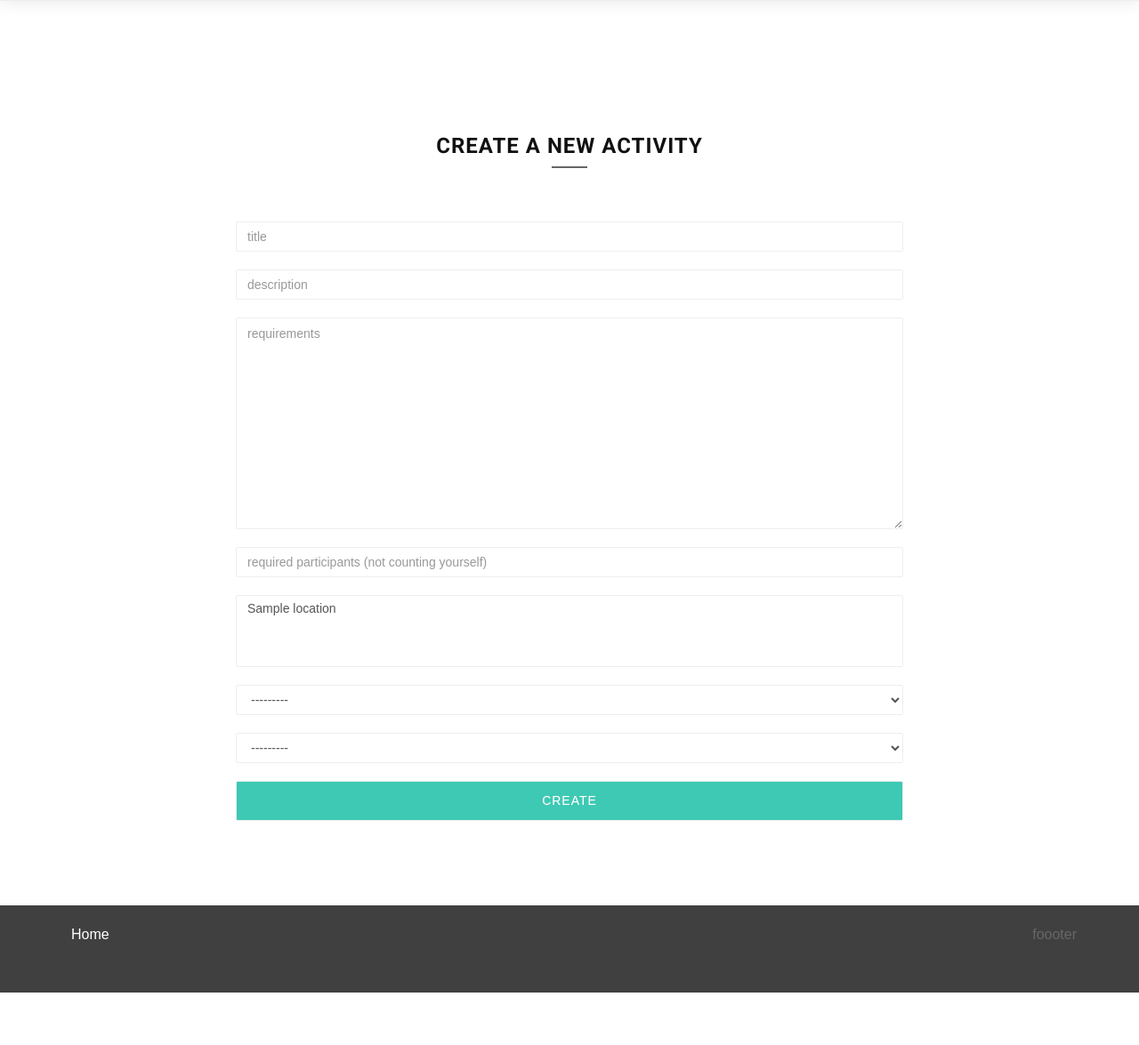
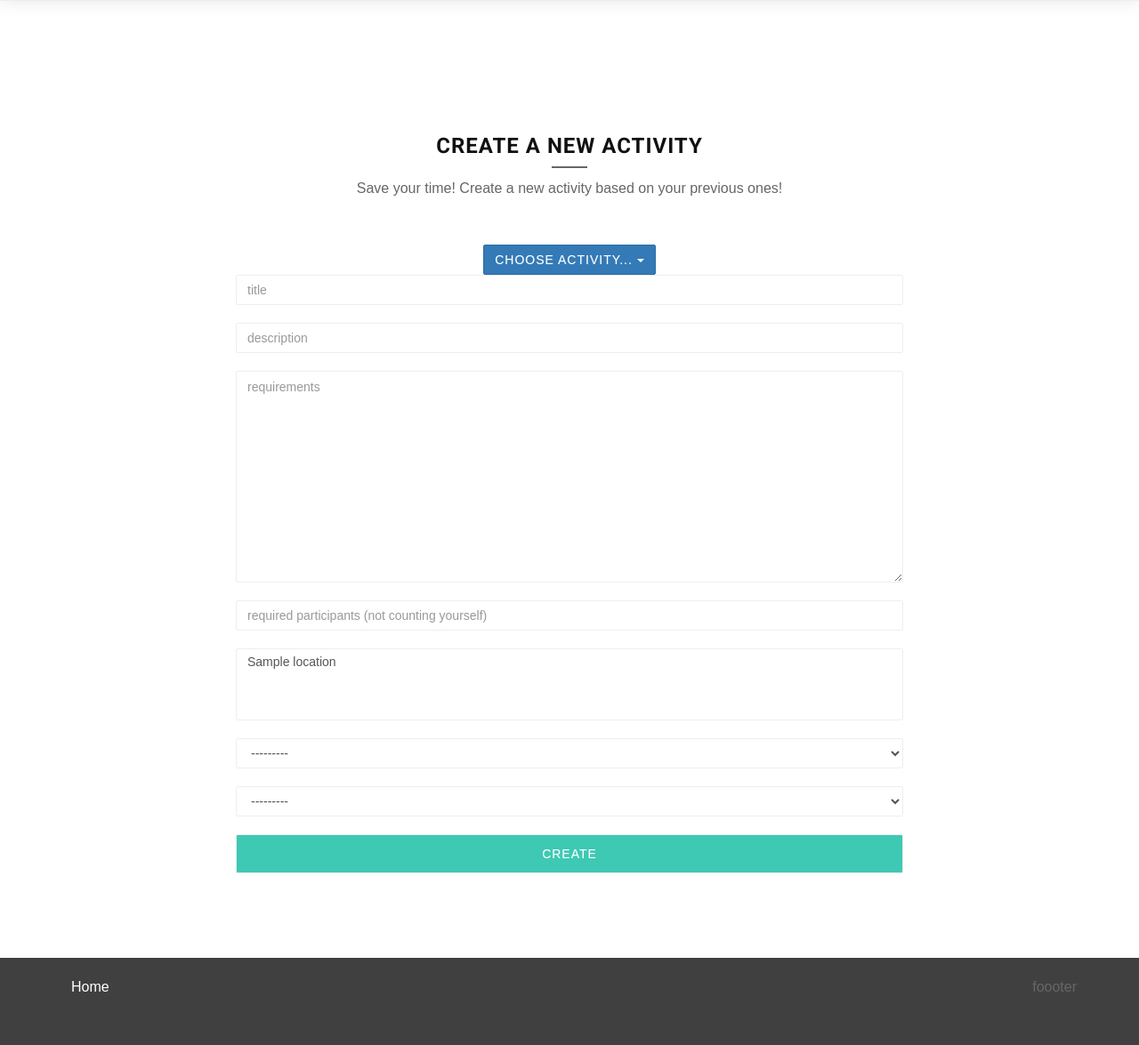
Before and after one commit to gisthere/Activities, a Django app: page /activity/create/ in a window 1280 px wide. Shown: the part 56-1231 px from the top of the page at 89% size. Before the commit the page ends 1172 px from the top, so only its background shows below. Run offline with Django 3.2, Linux system fonts and the light colour scheme; a user stored in the database is signed in; tables that the repository leaves empty hold one stand-in row (values such as "Sample post"); some libraries are stand-ins or nearby versions; some web fonts are replaced.

Commit message:
creating based on previous activities added

```diff
--- a/Activities/activity/templates/activity/create.html
+++ b/Activities/activity/templates/activity/create.html
@@ -16,11 +16,26 @@
                     </div>
                 </div>
             </div>
+            <div>Save your time! Create a new activity based on your previous ones!</div>
         </div>
+
 
         <div class="container">
             <div class="row marginbot-80">
                 <div class="col-md-8 col-md-offset-2">
+                <div class="col-md-12">
+
+                    <div class="dropdown">
+                        <button class="btn btn-primary dropdown-toggle" type="button" data-toggle="dropdown">Choose activity...
+                            <span class="caret"></span></button>
+                        <ul class="dropdown-menu">
+                            {% for activity in activities %}
+                                <li><a href="{% url 'activity:activity_create' activity.id %}">{{ activity.name }}</a></li>
+                            {% endfor%}
+                        </ul>
+                    </div>
+
+                </div>
                     <form class="input-form" action="" method="POST">
                         {% csrf_token %}
                         <div class="row">
--- a/Activities/activity/urls.py
+++ b/Activities/activity/urls.py
@@ -6,6 +6,7 @@ app_name = 'activity'
 urlpatterns = [
     url(r'^$', views.index, name='index'),
     url(r'^activity/create/$', views.create, name='activity_create'),
+    url(r'^activity/create/(?P<activity_id>\d+)$', views.create, name='activity_create'),
     url(r'^activity/(?P<activity_id>\d+)/$', views.detail, name='activity_detail'),
     url(r'^activity/(?P<pk>\d+)/edit$', views.detail, name='activity_edit'),
     url(r'^activity/delete', views.delete, name='activity_delete'),
--- a/Activities/activity/views.py
+++ b/Activities/activity/views.py
@@ -86,10 +86,15 @@ def calcAvailableSpots(activities):
     return availableSpots
 
 
-def create(request):
+def create(request, activity_id=None):
     if request.user.is_authenticated():
+        activities = Activity.objects.all()
         if request.method == 'GET':
-            form = ActivityForm()
+            if activity_id is not None:
+                activity = Activity.objects.get(id=activity_id)
+                form = ActivityForm(instance=activity)
+            else:
+                form = ActivityForm()
         else:
             form = ActivityForm(request.POST)
             if form.is_valid():
@@ -97,7 +102,8 @@ def create(request):
                 activity.organizer = request.user
                 activity.save()
                 return HttpResponseRedirect(reverse('activity:activity_detail', kwargs={'activity_id': activity.id}))
-        return render(request, 'activity/create.html', {'activity_form': form})
+
+        return render(request, 'activity/create.html', {'activity_form': form, 'activities': activities})
     else:
         return HttpResponseRedirect('login/')
         # activity_categories = ActivityCategory.objects.all()
```
